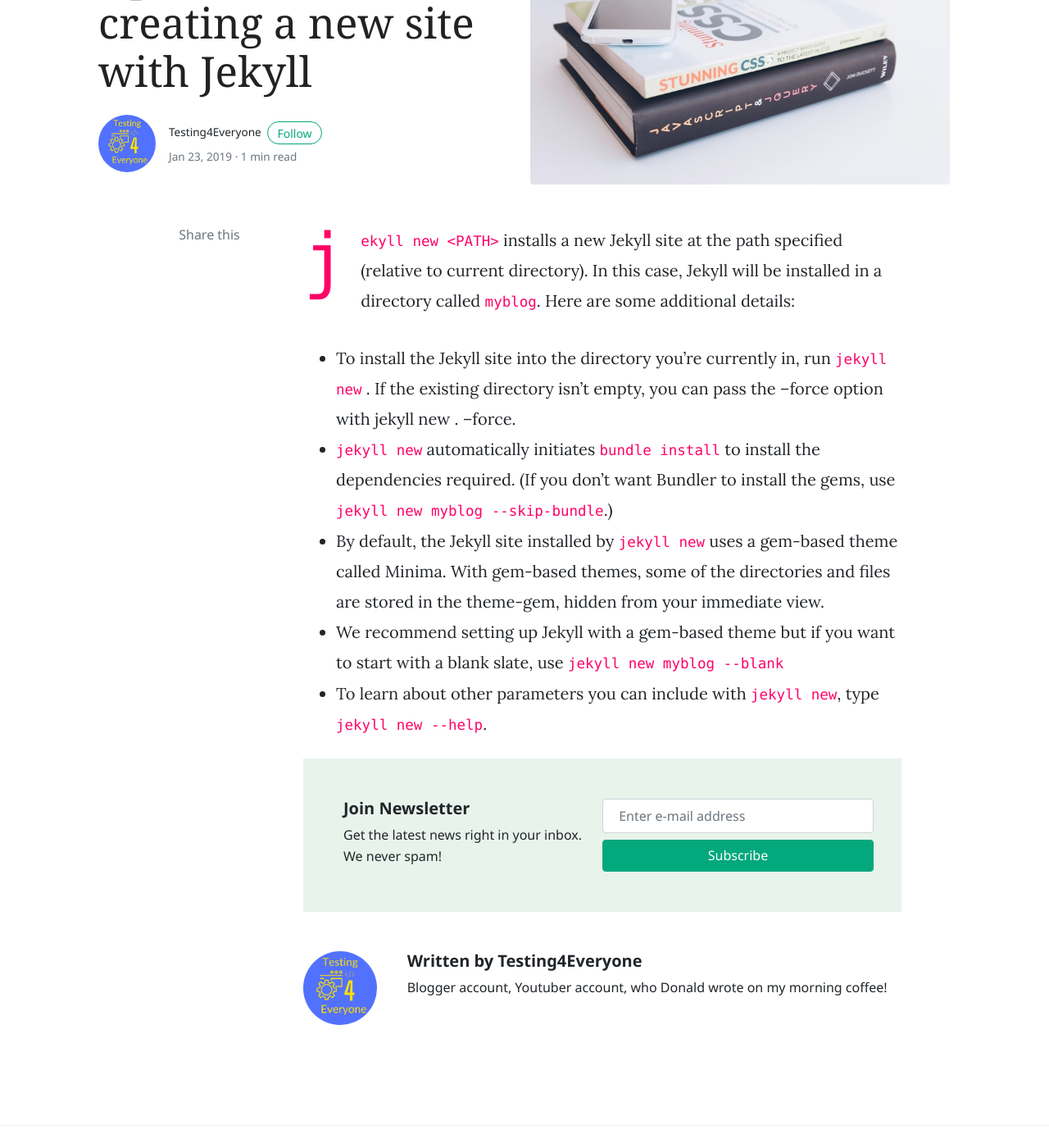
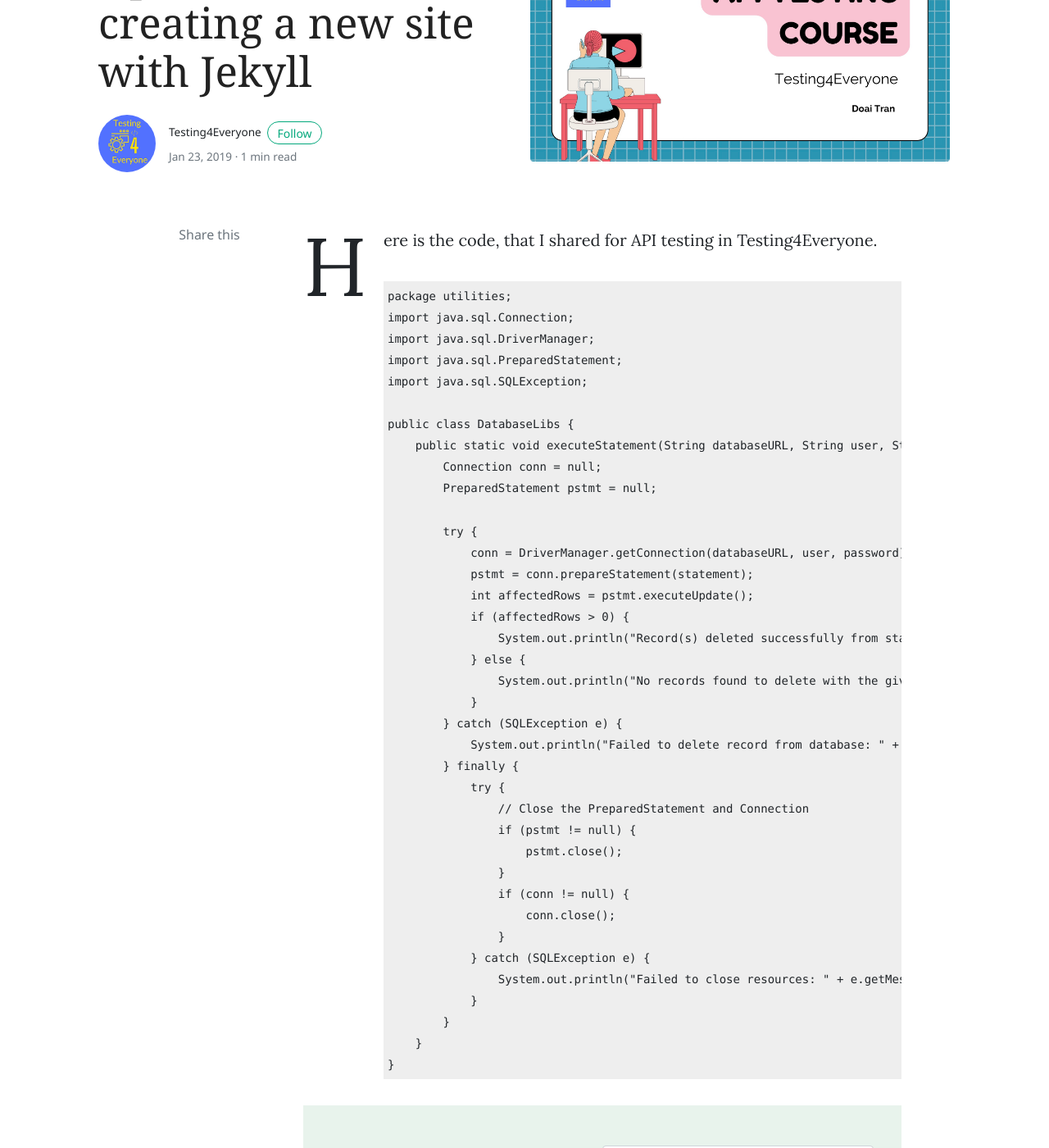
Before and after one commit to josdoaitran/josdoaitran.github.io, a Jekyll site: the page built from _posts/2019-01-23-options-for-creating-new-site-with-jekyll.md, in a window 1280 px wide and 1400 px high, scrolled down 226 px. Shown: the whole window at 82% size. Built offline with Jekyll 4.4.1, drawn with Linux system fonts in a browser that asks for light colours; nearby versions of some CDN libraries; comment, search, counter and statistics services are not loaded; some of the changed text lies outside the part shown.

Commit message:
publish code sharing

````diff
--- a/_posts/2019-01-23-options-for-creating-new-site-with-jekyll.md
+++ b/_posts/2019-01-23-options-for-creating-new-site-with-jekyll.md
@@ -2,14 +2,48 @@
 layout: post
 title:  "Options for creating a new site with Jekyll"
 author: testing4everyone
-categories: [ Jekyll, tutorial ]
-image: assets/images/13.jpg
+categories: [ Testing, Sharing, Document ]
+image: assets/images/software-testing-general/testing4everyone-api-testing.png
 ---
 
-`jekyll new <PATH>` installs a new Jekyll site at the path specified (relative to current directory). In this case, Jekyll will be installed in a directory called `myblog`. Here are some additional details:
+Here is the code, that I shared for API testing in Testing4Everyone.
 
-- To install the Jekyll site into the directory you're currently in, run `jekyll new` . If the existing directory isn't empty, you can pass the --force option with jekyll new . --force.
-- `jekyll new` automatically initiates `bundle install` to install the dependencies required. (If you don't want Bundler to install the gems, use `jekyll new myblog --skip-bundle`.)
-- By default, the Jekyll site installed by `jekyll new` uses a gem-based theme called Minima. With gem-based themes, some of the directories and files are stored in the theme-gem, hidden from your immediate view.
-- We recommend setting up Jekyll with a gem-based theme but if you want to start with a blank slate, use `jekyll new myblog --blank`
-- To learn about other parameters you can include with `jekyll new`, type `jekyll new --help`.
+```java
+package utilities;
+import java.sql.Connection;
+import java.sql.DriverManager;
+import java.sql.PreparedStatement;
+import java.sql.SQLException;
+
+public class DatabaseLibs {
+    public static void executeStatement(String databaseURL, String user, String password, String statement) {
+        Connection conn = null;
+        PreparedStatement pstmt = null;
+
+        try {
+            conn = DriverManager.getConnection(databaseURL, user, password);
+            pstmt = conn.prepareStatement(statement);
+            int affectedRows = pstmt.executeUpdate();
+            if (affectedRows > 0) {
+                System.out.println("Record(s) deleted successfully from statement" + statement);
+            } else {
+                System.out.println("No records found to delete with the given statement.");
+            }
+        } catch (SQLException e) {
+            System.out.println("Failed to delete record from database: " + e.getMessage());
+        } finally {
+            try {
+                // Close the PreparedStatement and Connection
+                if (pstmt != null) {
+                    pstmt.close();
+                }
+                if (conn != null) {
+                    conn.close();
+                }
+            } catch (SQLException e) {
+                System.out.println("Failed to close resources: " + e.getMessage());
+            }
+        }
+    }
+}
+```
````
Also changed, not shown: assets/images/13.jpg (deleted).
